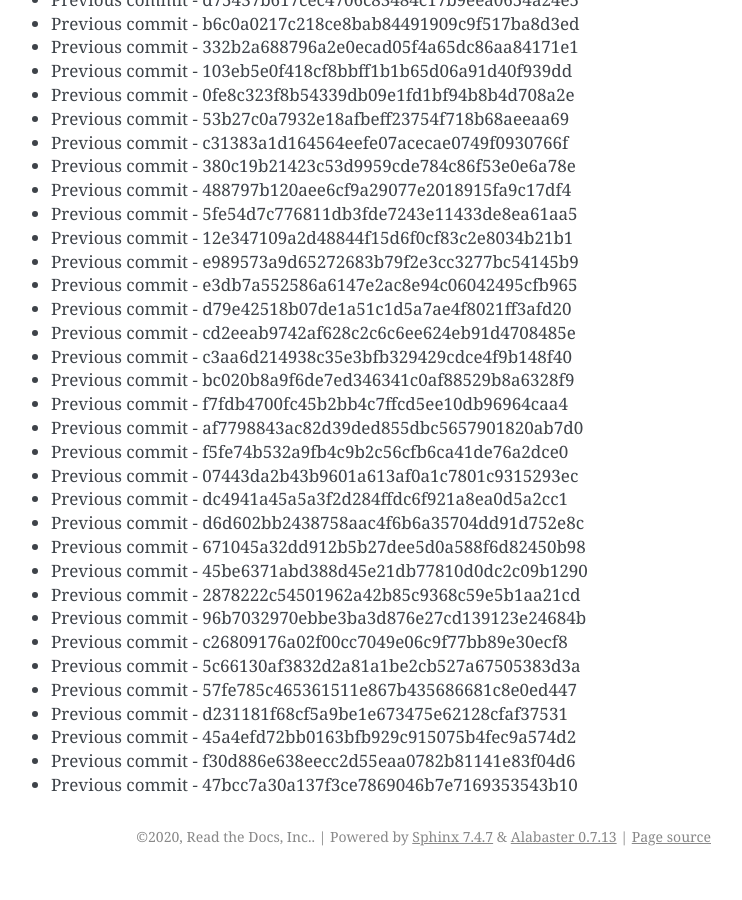
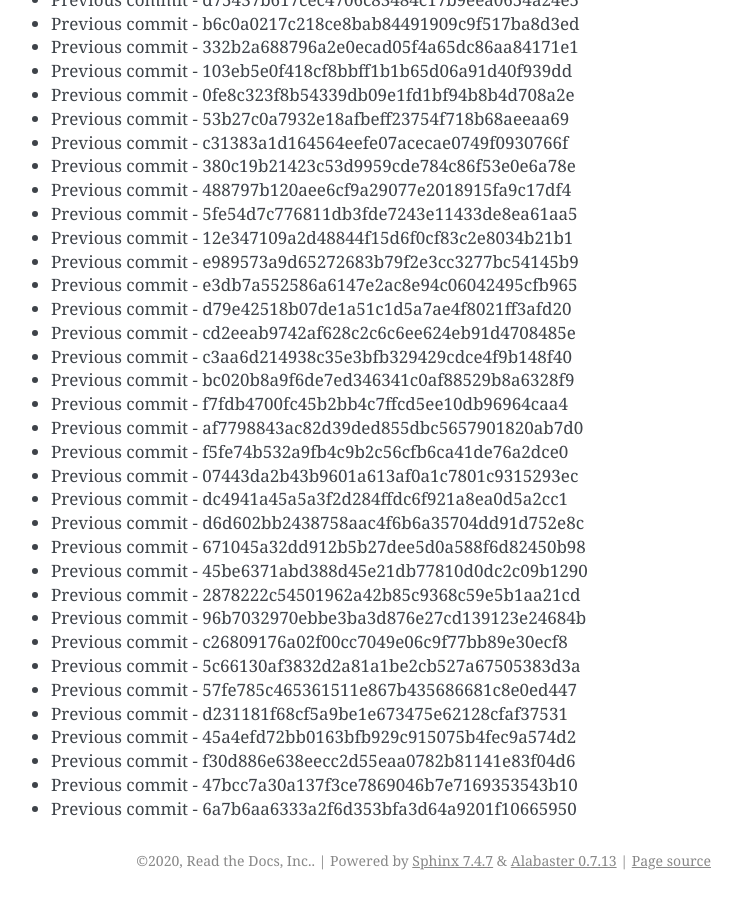
Before and after one commit to readthedocs/rtd-git-stresstest, a Sphinx documentation site: the page built from docs/updates.rst, in a window 1280 px wide and 900 px high, scrolled down 75259 px. Shown: the whole window, without its empty margins (399-1141 px from the left). Built offline with Sphinx 7.4.7, drawn with Linux system fonts in a browser that asks for light colours; before the commit the page ends 76135 px from its top, so only the background shows below that.

Commit message:
Generating commit from previous: 6a7b6aa6333a2f6d353bfa3d64a9201f10665950

```diff
--- a/docs/updates.rst
+++ b/docs/updates.rst
@@ -3194,3 +3194,4 @@ It can be tested for any performance characteristics.
 * Previous commit - 45a4efd72bb0163bfb929c915075b4fec9a574d2
 * Previous commit - f30d886e638eecc2d55eaa0782b81141e83f04d6
 * Previous commit - 47bcc7a30a137f3ce7869046b7e7169353543b10
+* Previous commit - 6a7b6aa6333a2f6d353bfa3d64a9201f10665950
```
